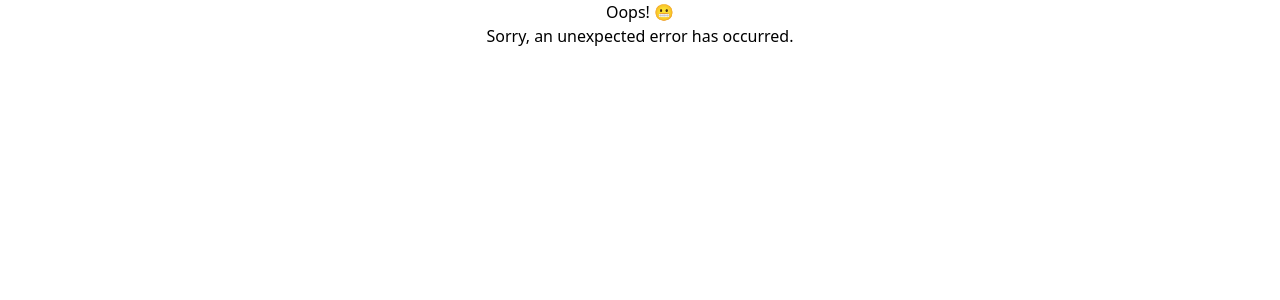
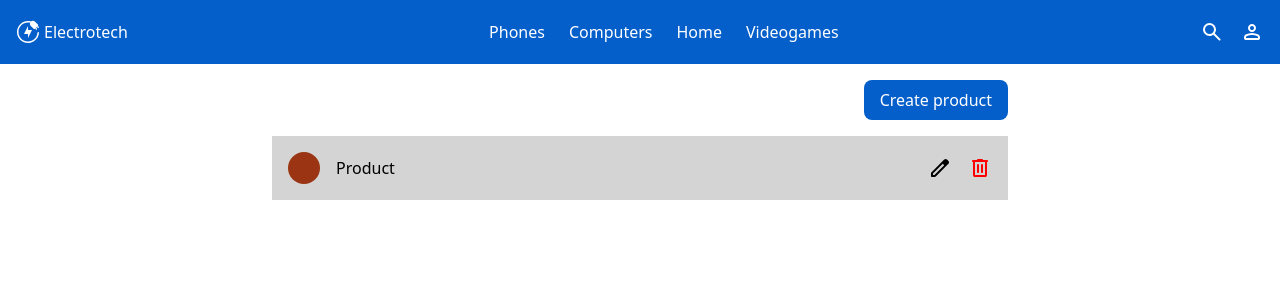
Before and after one commit to brayancastillejo/electrotech, a React (Vite) app: page /admin in a window 1280 px wide. Shown: the top 300 px of the page. Built offline with nearby package versions, Linux system fonts and the light colour scheme; no server answers.

Commit message:
Feat: Add Admin UI
The Admin page was added, connection to backend still pending. Some formatting also was done to Login.tsx

```diff
--- a/src/components/Login.tsx
+++ b/src/components/Login.tsx
@@ -5,7 +5,6 @@ import { loginDTO } from "../interfaces/loginDTO";
 import { useNavigate } from "react-router-dom";
 
 export default function Login() {
-
   // router-dom
 
   const navigate = useNavigate();
@@ -20,27 +19,22 @@ export default function Login() {
 
   const { register, handleSubmit } = useForm();
 
-
   // function - OnSubmit
 
-  const onSubmit = handleSubmit(async data => {
-
+  const onSubmit = handleSubmit(async (data) => {
     try {
-
       const form: loginDTO = {
         email: data.email,
-      password: data.password
-    }
+        password: data.password,
+      };
 
       const response = await login(form);
 
-    if(response){
+      if (response) {
         localStorage.setItem("token", response.accessToken);
-      navigate("/")
+        navigate("/");
       }
-
-    }catch(error){
-
+    } catch (error) {
       if (typeof error === "object" && error !== null && "response" in error) {
         const err = error as { response: { status: number } };
         if (err.response.status === 401) {
@@ -52,18 +46,15 @@ export default function Login() {
       } else {
         console.error("Unexpected error:", error);
       }
-
     }
-
-  })
-
+  });
 
   return (
     <form
       onSubmit={onSubmit}
       action=""
       method="post"
-      className="bg-neutral-200 flex flex-col gap-4 rounded-lg p-4"
+      className="flex flex-col gap-4 rounded-lg bg-neutral-200 p-4"
     >
       <div className="flex flex-col">
         <label htmlFor="email">Email: </label>
@@ -71,7 +62,7 @@ export default function Login() {
           type="email"
           id="email"
           placeholder="daniel@gmail.com"
-          className="bg-neutral-300 w-64 rounded-md px-2 py-1 md:w-80"
+          className="w-64 rounded-md bg-neutral-300 px-2 py-1 md:w-80"
           {...register("email", { required: true })}
           value={email}
           onChange={(e) => setEmail(e.target.value)}
@@ -83,28 +74,25 @@ export default function Login() {
           type="password"
           id="password"
           placeholder="••••••••"
-          className="bg-neutral-300 w-64 rounded-md px-2 py-1 md:w-80"
+          className="w-64 rounded-md bg-neutral-300 px-2 py-1 md:w-80"
           {...register("password", { required: true })}
           value={password}
           onChange={(e) => setPassword(e.target.value)}
         />
       </div>
 
-      {error &&
+      {error && (
         <div>
-        <p className="text-red-500 font-semibold text-center">{error}</p>
+          <p className="text-center font-semibold text-red-500">{error}</p>
         </div>
-      }
-
+      )}
 
       <button
         type="submit"
-        className="bg-primary text-white mt-6 w-64 rounded-md px-2 py-1 md:w-80"
+        className="mt-6 w-64 rounded-md bg-primary px-2 py-1 text-white md:w-80"
       >
         Login
       </button>
-
-
     </form>
   );
 }
--- /dev/null
+++ b/src/components/ProductRecord.tsx
@@ -0,0 +1,13 @@
+import DeleteIcon from "./icons/DeleteIcon";
+import EditIcon from "./icons/EditIcon";
+
+export default function ProductRecord() {
+  return (
+    <div className="flex w-full items-center gap-4 bg-neutral-300 p-4">
+      <div className="size-8 rounded-full bg-orange-800"></div>
+      <p className="mr-auto">Product</p>
+      <EditIcon />
+      <DeleteIcon color="red" />
+    </div>
+  );
+}
--- /dev/null
+++ b/src/components/icons/DeleteIcon.tsx
@@ -0,0 +1,15 @@
+export default function DeleteIcon({ color = "currentColor" }) {
+  return (
+    <>
+      <svg
+        xmlns="http://www.w3.org/2000/svg"
+        height="24px"
+        viewBox="0 -960 960 960"
+        width="24px"
+        fill={color}
+      >
+        <path d="M280-120q-33 0-56.5-23.5T200-200v-520q-17 0-28.5-11.5T160-760q0-17 11.5-28.5T200-800h160q0-17 11.5-28.5T400-840h160q17 0 28.5 11.5T600-800h160q17 0 28.5 11.5T800-760q0 17-11.5 28.5T760-720v520q0 33-23.5 56.5T680-120H280Zm400-600H280v520h400v-520ZM400-280q17 0 28.5-11.5T440-320v-280q0-17-11.5-28.5T400-640q-17 0-28.5 11.5T360-600v280q0 17 11.5 28.5T400-280Zm160 0q17 0 28.5-11.5T600-320v-280q0-17-11.5-28.5T560-640q-17 0-28.5 11.5T520-600v280q0 17 11.5 28.5T560-280ZM280-720v520-520Z" />
+      </svg>
+    </>
+  );
+}
--- /dev/null
+++ b/src/components/icons/EditIcon.tsx
@@ -0,0 +1,15 @@
+export default function EditIcon({ color = "currentColor" }) {
+  return (
+    <>
+      <svg
+        xmlns="http://www.w3.org/2000/svg"
+        height="24px"
+        viewBox="0 -960 960 960"
+        width="24px"
+        fill={color}
+      >
+        <path d="M200-200h57l391-391-57-57-391 391v57Zm-40 80q-17 0-28.5-11.5T120-160v-97q0-16 6-30.5t17-25.5l505-504q12-11 26.5-17t30.5-6q16 0 31 6t26 18l55 56q12 11 17.5 26t5.5 30q0 16-5.5 30.5T817-647L313-143q-11 11-25.5 17t-30.5 6h-97Zm600-584-56-56 56 56Zm-141 85-28-29 57 57-29-28Z" />
+      </svg>
+    </>
+  );
+}
--- a/src/main.tsx
+++ b/src/main.tsx
@@ -3,6 +3,7 @@ import ReactDOM from "react-dom/client";
 import { createBrowserRouter, RouterProvider } from "react-router-dom";
 import Root from "./routes/Root.tsx";
 import ErrorPage from "./ErrorPage.tsx";
+import Admin from "./routes/Admin.tsx";
 import Login from "./components/Login.tsx";
 import Register from "./components/Register.tsx";
 import "./index.css";
@@ -13,6 +14,10 @@ const router = createBrowserRouter([
     element: <Root />,
     errorElement: <ErrorPage />,
     children: [
+      {
+        path: "/admin",
+        element: <Admin />,
+      },
       {
         path: "/phones",
         element: <h1>Phones</h1>,
--- /dev/null
+++ b/src/routes/Admin.tsx
@@ -0,0 +1,12 @@
+import ProductRecord from "../components/ProductRecord";
+
+export default function Admin() {
+  return (
+    <section className="flex w-full max-w-3xl flex-col items-end gap-4 p-4">
+      <button className="w-fit rounded-lg bg-primary px-4 py-2 text-white">
+        Create product
+      </button>
+      <ProductRecord />
+    </section>
+  );
+}
```
Also changed, not shown: src/assets/icons/delete.svg (added), src/assets/icons/edit.svg (added). Lines whose indentation alone changed are shown as unchanged.
